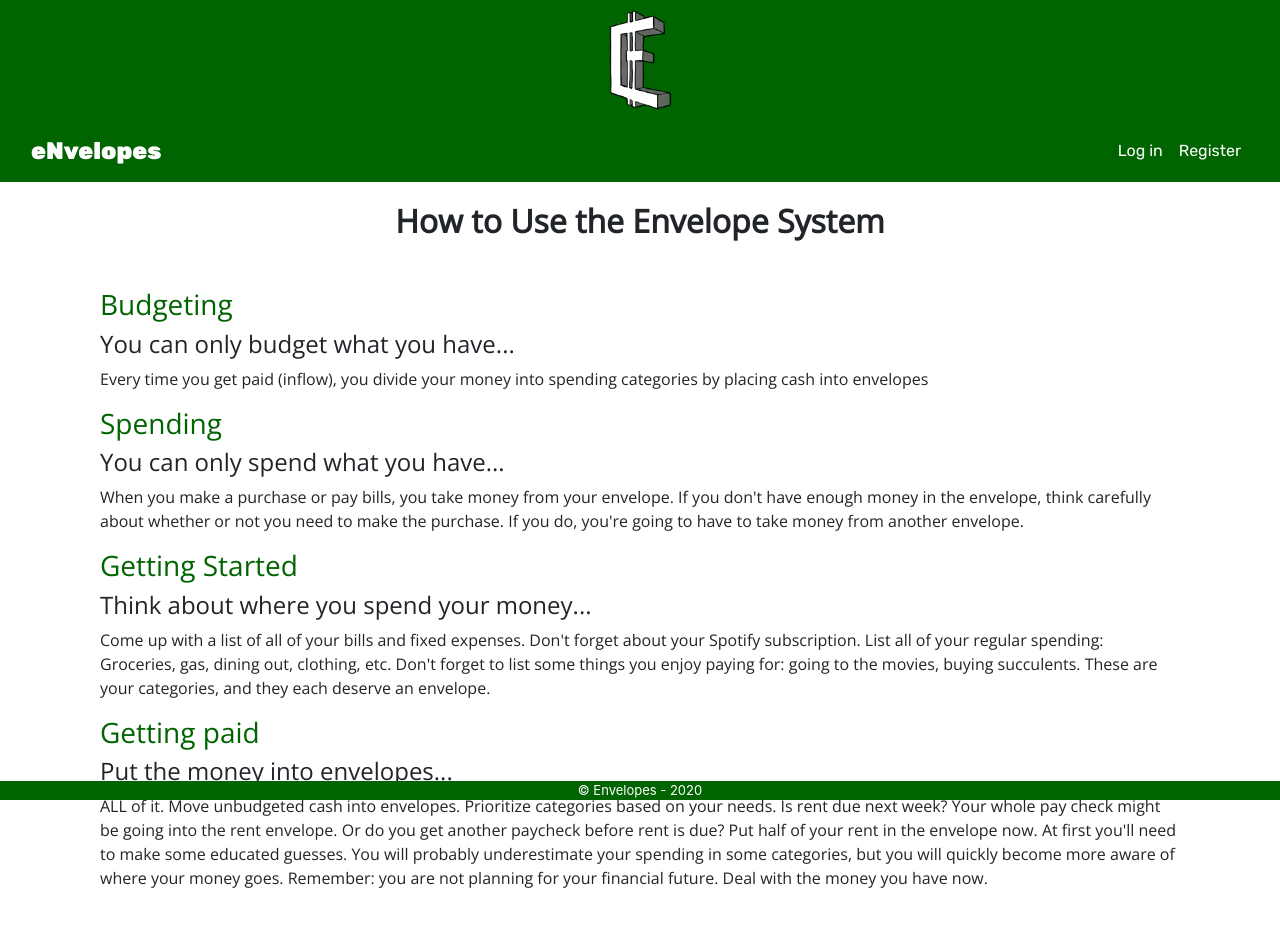
After one commit to swm82/eNvelopes, a Flask app: page /howto in a window 1280 px wide. The commit adds this page. Run offline with Flask 2, Linux system fonts and the light colour scheme; some libraries are stand-ins or nearby versions.

Commit message:
Added how-to

```diff
--- a/application/main/views.py
+++ b/application/main/views.py
@@ -113,6 +113,10 @@ def transactions():
         transactions = Transaction.query.join(User).filter_by(user_id=current_user.get_id()).all()
         return render_template("transactions.html", add_transaction_form=add_transaction_form, delete_transaction_form=delete_transaction_form, transactions=transactions, category_dict=categories, payee_dict=payees)
 
+@main.route('/howto')
+def howto():
+    return render_template("howto.html")
+
 
 # Helper methods - move to seperate pkg
 def decimal_to_int(value):
--- /dev/null
+++ b/application/templates/howto.html
@@ -0,0 +1,56 @@
+{% extends "layout.html" %}
+{% import "bootstrap/form.html" as wtf %}
+
+{% block styles %}
+  {{ super()}}
+  <style>
+    .howto-heading {
+      text-align: center;
+      padding: 20px;
+    }
+
+    .howto {
+      padding-top: 20px;
+      padding-bottom: 20px;
+    }
+
+    .howto h3 {
+      color: darkgreen;
+    }
+  </style>
+{% endblock %}
+
+{% block title %}
+    Home
+{% endblock %}
+
+{% block page_content %}
+<div class="container-fluid padding">
+  <section class="howto-heading">
+    <h2><strong>How to Use the Envelope System</strong></h2>
+  </section>
+  <section class="howto">
+    <h3>Budgeting</h3>
+    <h4>You can only budget what you have...</h4>
+    <p>Every time you get paid (inflow), you divide your money into spending categories by placing cash into envelopes</p>
+
+    <h3>Spending</h3>
+    <h4>You can only spend what you have...</h4>
+    <p>When you make a purchase or pay bills, you take money from your envelope.  If you don't have enough money in the envelope,
+      think carefully about whether or not you need to make the purchase.  If you do, you're going to have to take money from another envelope.
+    </p>
+
+    <h3>Getting Started</h3>
+    <h4>Think about where you spend your money...</h4>
+    <p>Come up with a list of all of your bills and fixed expenses. Don't forget about your Spotify subscription.  List all of your regular spending: Groceries, gas, dining out, clothing, etc.  Don't forget to list some things you enjoy paying for: going to the movies, buying succulents.  These are your categories, and they each deserve an envelope.</p>
+
+
+    <h3>Getting paid</h3>
+    <h4>Put the money into envelopes...</h4>
+    <p>ALL of it.  Move unbudgeted cash into envelopes.  Prioritize categories based on your needs.  Is rent due next week?  Your whole pay check might be going into the rent envelope.  Or do you get another paycheck before rent is due?  Put half of your rent in the envelope now.
+      At first you'll need to make some educated guesses.  You will probably underestimate your spending in some categories, but you will quickly become more aware of where your money goes.  Remember: you are not planning for your financial future.  Deal with the money you have now.</p>
+
+
+  </section>
+</div>
+{% endblock %}
--- a/application/templates/layout.html
+++ b/application/templates/layout.html
@@ -91,6 +91,9 @@
                         <a class="nav-link" href="{{ url_for('main.transactions') }}">Transactions</a></a>
                     </li>
                     <li class="nav-item">
+                        <a class="nav-link" href="{{ url_for('main.howto') }}">How To</a></a>
+                    </li>
+                    <li class="nav-item">
                         <a class="nav-link" href=" {{ url_for('auth.logout') }}">Log out</a>
                     </li>
                 {% else %}
```
Also changed, not shown: application/templates/index copy.html (deleted, +0 -47 lines).
